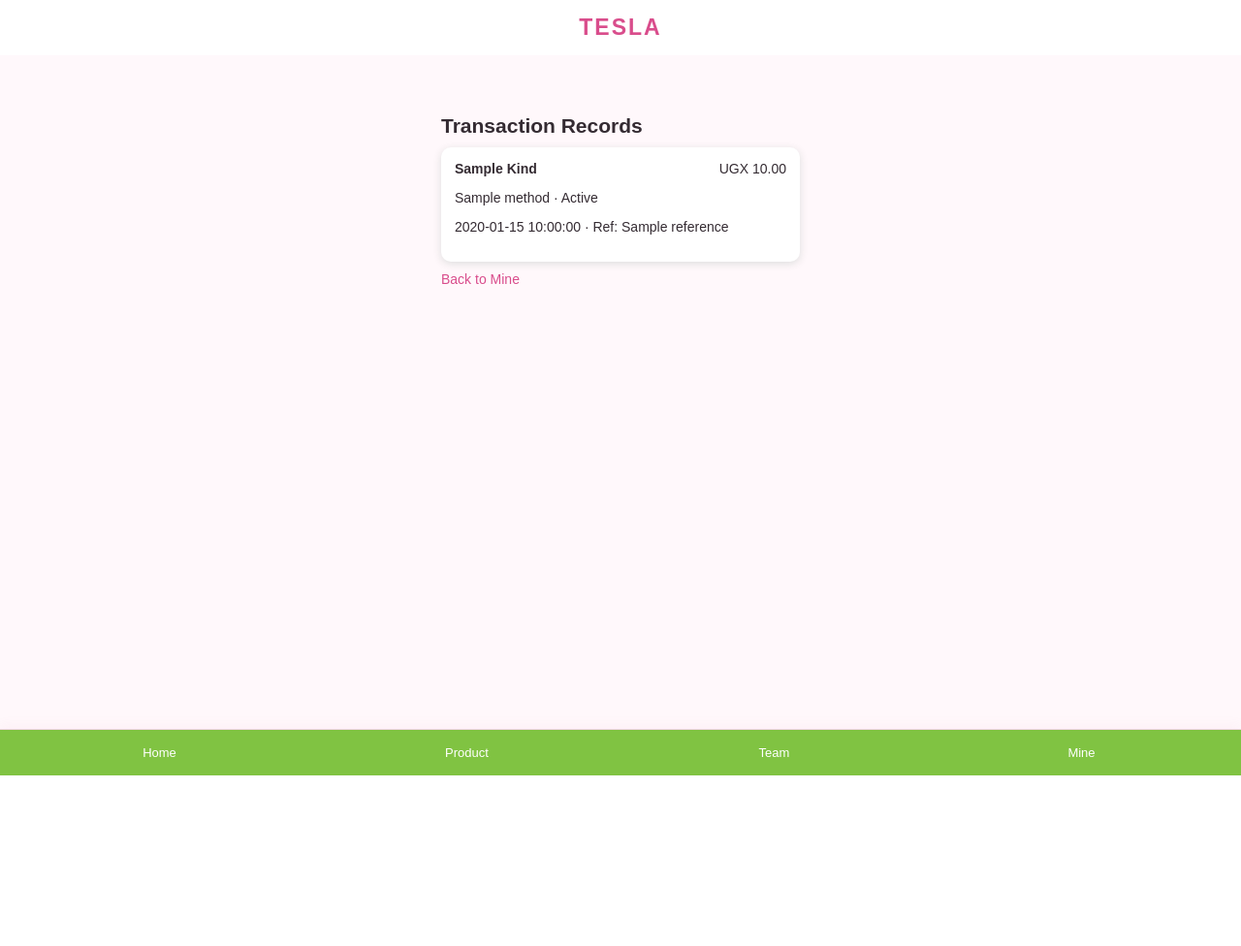
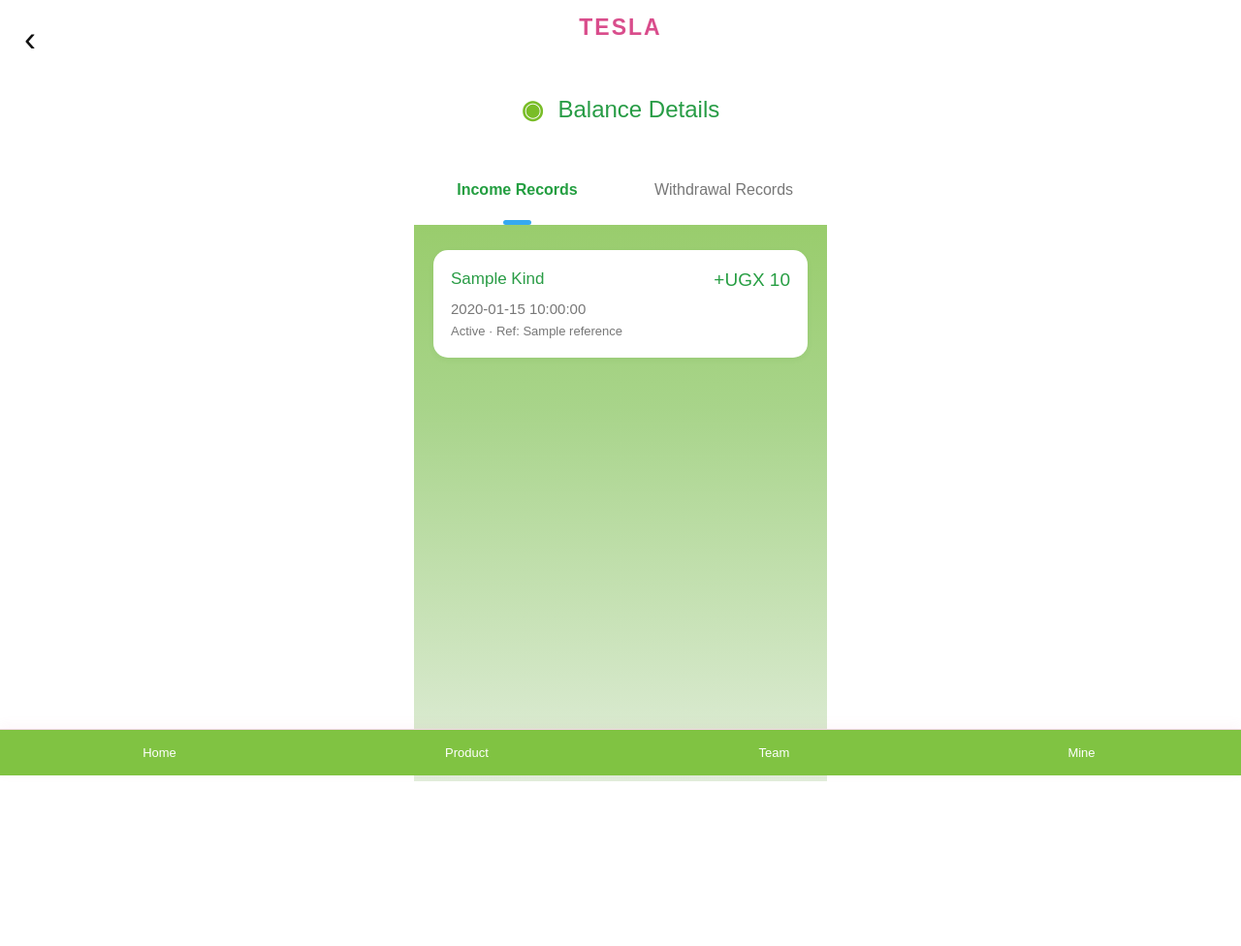
Before and after one commit to forextry298-del/TESLA, a Flask app: template templates/transactions.html in a window 1280 px wide. Shown: the whole page at 97% size. Before the commit the page ends 800 px from the top, so only its background shows below. Run offline with Flask 3, Linux system fonts and the light colour scheme; the template is opened without the code that fills it: most values are stand-ins (such as "Sample title", 1, 10 or a date in 2020).

Commit message:
Redesign records page with income and withdrawal tabs

```diff
--- a/templates/transactions.html
+++ b/templates/transactions.html
@@ -1,19 +1,62 @@
 {% extends "base.html" %}
+{% block title %}Balance Details | TESLA{% endblock %}
 {% block content %}
-<div style="max-width:760px;margin:20px auto;padding:16px">
-<h2>Transaction Records</h2>
-{% if transactions %}
+<style>
+body:has(.records-page){background:#fff!important}
+.records-page{min-height:calc(100vh - 60px);background:linear-gradient(180deg,#8cc653 0%,#a8d48a 48%,#e1edda 100%);font-family:Arial,sans-serif;color:#333;margin:-16px -12px 0}
+.records-header{height:94px;background:white;display:flex;align-items:center;justify-content:center;gap:16px;color:#279c45;font-size:24px}
+.records-back{position:absolute;left:25px;top:20px;color:#111;text-decoration:none;font-size:36px;font-weight:300}
+.records-brand{font-size:26px;font-weight:bold;color:#79bd27;letter-spacing:-1px}
+.records-tabs{display:flex;background:white;height:72px;align-items:stretch}
+.records-tabs button{flex:1;border:0;background:white;color:#777;font-size:16px;position:relative}
+.records-tabs button.active{color:#239e40;font-weight:bold}
+.records-tabs button.active:after{content:"";position:absolute;bottom:0;left:43%;width:14%;height:5px;background:#36a9ef;border-radius:5px}
+.records-list{padding:26px 20px;min-height:calc(100vh - 250px)}
+.record-card{background:#fff;border-radius:15px;padding:20px 18px;margin-bottom:14px;box-shadow:0 2px 5px #5a9c3520}
+.record-name{font-size:17px;color:#299c45;margin-bottom:12px}
+.record-amount{float:right;color:#279e43;font-size:19px;margin-left:8px}
+.record-date{font-size:15px;color:#777;overflow-wrap:anywhere}
+.record-status{font-size:13px;color:#777;margin-top:7px}
+.record-empty{text-align:center;color:#777;font-size:19px;padding:28px 0}
+@media(max-width:380px){.records-header{font-size:21px}.records-brand{font-size:23px}.records-tabs button{font-size:14px}.record-amount{font-size:16px}}
+</style>
+<div class="records-page">
+<header class="records-header">
+<a class="records-back" href="{{ url_for('profile') }}">‹</a>
+<span class="records-brand">◉</span><span>Balance Details</span>
+</header>
+<nav class="records-tabs">
+<button type="button" class="active" data-kind="income" onclick="showRecords('income',this)">Income Records</button>
+<button type="button" data-kind="withdrawal" onclick="showRecords('withdrawal',this)">Withdrawal Records</button>
+</nav>
+<div class="records-list">
 {% for item in transactions %}
-<div style="background:white;border-radius:10px;padding:14px;margin:10px 0;box-shadow:0 2px 8px #ddd">
-<strong>{{ item["kind"]|title }}</strong>
-<span style="float:right">UGX {{ "%.2f"|format(item["amount"]) }}</span>
-<p>{{ item["method"] }} · {{ item["status"]|title }}</p>
-<p>{{ item["created_at"] }}{% if item["reference"] %} · Ref: {{ item["reference"] }}{% endif %}</p>
+<div class="record-card" data-kind="{{ 'withdrawal' if item['kind'] in ['withdrawal','withdraw'] else 'income' }}">
+<div class="record-name">
+{{ 'Withdrawal' if item['kind'] in ['withdrawal','withdraw'] else (item['kind']|title) }}
+<span class="record-amount">{{ '-' if item['kind'] in ['withdrawal','withdraw'] else '+' }}UGX {{ "{:,.0f}".format(item['amount']|float) }}</span>
+</div>
+<div class="record-date">{{ item['created_at'] }}</div>
+<div class="record-status">{{ item['status']|title }}{% if item['reference'] %} · Ref: {{ item['reference'] }}{% endif %}</div>
 </div>
 {% endfor %}
-{% else %}
-<p>No transactions yet.</p>
-{% endif %}
-<a href="{{ url_for('profile') }}">Back to Mine</a>
+<div class="record-empty" id="records-empty" {% if transactions %}hidden{% endif %}>No more data</div>
 </div>
+</div>
+<script>
+function showRecords(kind,button){
+ document.querySelectorAll('.records-tabs button').forEach(b=>b.classList.toggle('active',b===button));
+ let visible=0;
+ document.querySelectorAll('.record-card').forEach(card=>{
+   let show=card.dataset.kind===kind;
+   card.hidden=!show;
+   if(show)visible++;
+ });
+ document.getElementById('records-empty').hidden=visible>0;
+}
+document.addEventListener('DOMContentLoaded',()=>{
+ let b=document.querySelector('.records-tabs button.active');
+ if(b)showRecords('income',b);
+});
+</script>
 {% endblock %}
```
